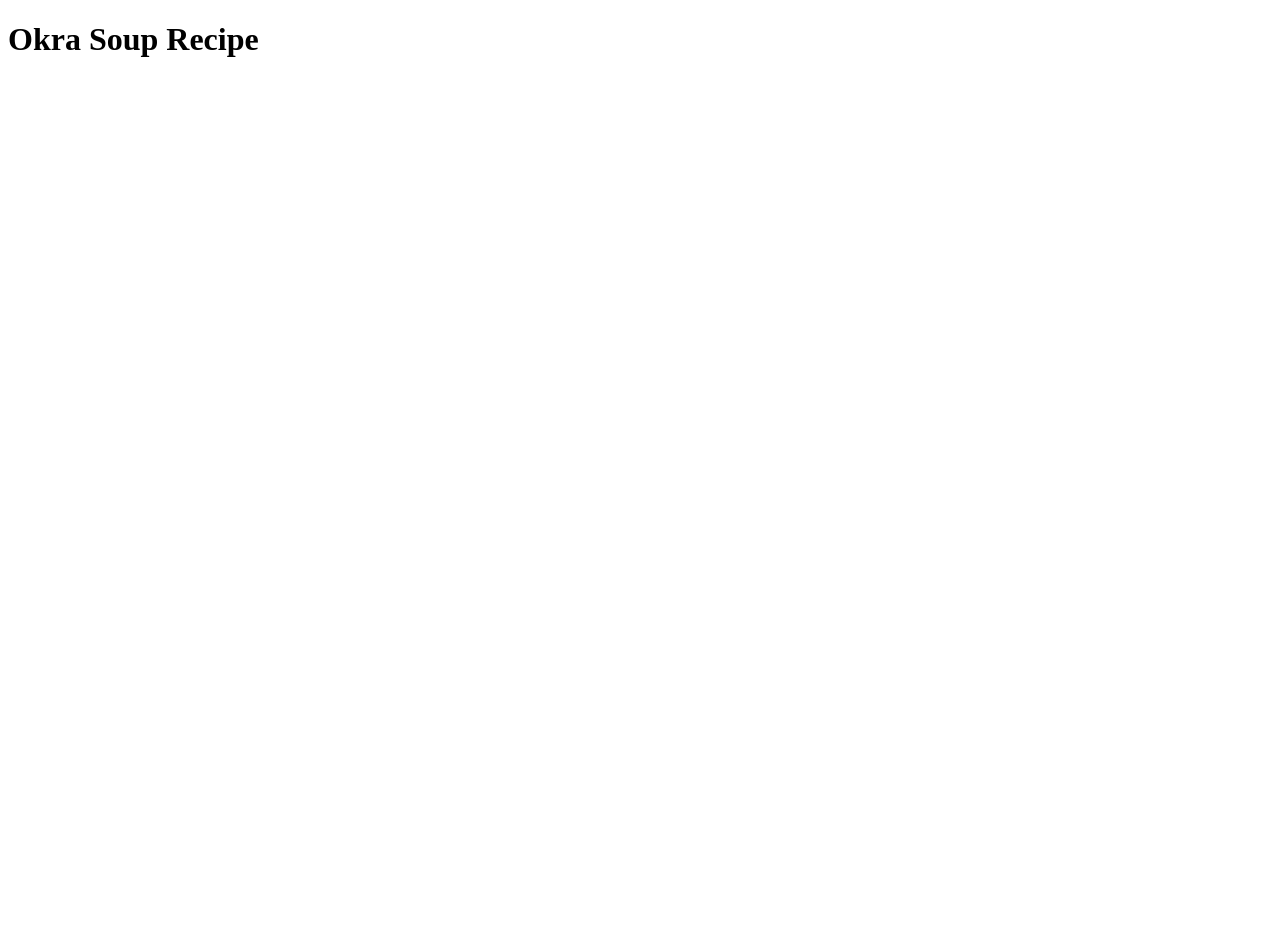
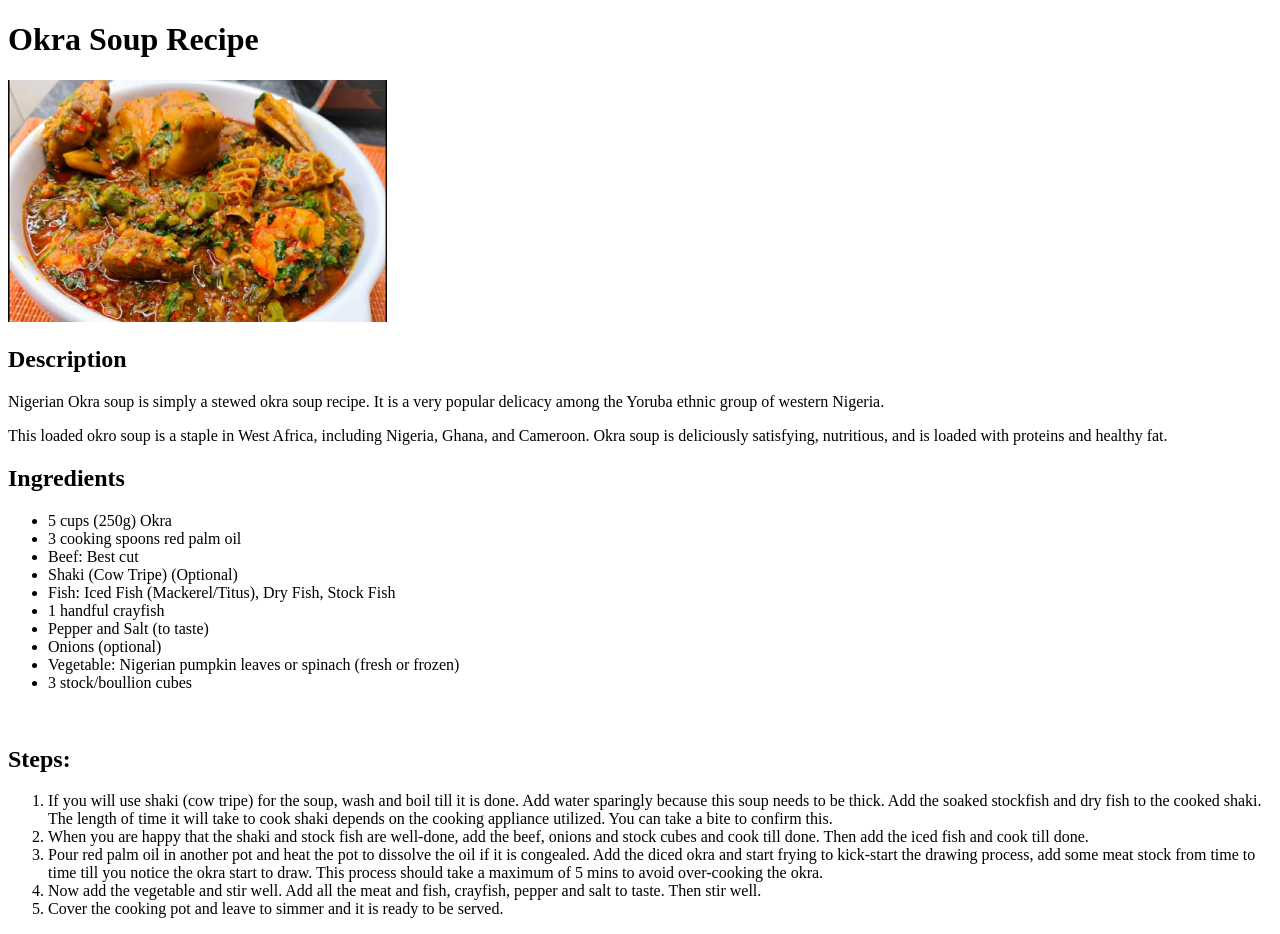
Before and after one commit to Christianihechi/odin-recipes, a plain HTML site: page recipes/okra-soup.html in a window 1280 px wide. Before the commit the page ends 800 px from the top, so only its background shows below. Drawn offline with Linux system fonts and the light colour scheme.

Commit message:
Edit recipes to 3 in total

```diff
--- a/recipes/okra-soup.html
+++ b/recipes/okra-soup.html
@@ -9,8 +9,39 @@
 
 <body>
 <h1>Okra Soup Recipe</h1>
+<p></p>
+<img src="../images/okra-soup.jpeg" width="30%">
+<p></p>
 
-<p></p>
+<h2>Description</h2>
+<p>Nigerian Okra soup is simply a stewed okra soup recipe. It is a very popular delicacy among the Yoruba ethnic group of western Nigeria.</p>
+<p>This loaded okro soup is a staple in West Africa, including Nigeria, Ghana, and Cameroon. Okra soup is deliciously satisfying, nutritious, and is loaded with proteins and healthy fat.</p>
+
+<h2>Ingredients</h2>
+<ul>
+    <li>5 cups (250g) Okra</li>
+    <li>3 cooking spoons red palm oil</li>
+    <li>Beef: Best cut</li>
+    <li>Shaki (Cow Tripe) (Optional)</li>
+    <li>Fish: Iced Fish (Mackerel/Titus), Dry Fish, Stock Fish</li>
+    <li>1 handful crayfish</li>
+    <li>Pepper and Salt (to taste)</li>
+    <li>Onions (optional)</li>
+    <li>Vegetable: Nigerian pumpkin leaves or spinach (fresh or frozen)</li>
+    <li>3 stock/boullion cubes</li>
+</ul>
+
+    <br>
+    <h2>Steps:</h2>
+
+    <ol>
+        <li>If you will use shaki (cow tripe) for the soup, wash and boil till it is done. Add water sparingly because this soup needs to be thick. Add the soaked stockfish and dry fish to the cooked shaki. The length of time it will take to cook shaki depends on the cooking appliance utilized. You can take a bite to confirm this.</li>
+        <li>When you are happy that the shaki and stock fish are well-done, add the beef, onions and stock cubes and cook till done. Then add the iced fish and cook till done.</li>
+        <li>Pour red palm oil in another pot and heat the pot to dissolve the oil if it is congealed. Add the diced okra and start frying to kick-start the drawing process, add some meat stock from time to time till you notice the okra start to draw. This process should take a maximum of 5 mins to avoid over-cooking the okra.</li>
+        <li>Now add the vegetable and stir well. Add all the meat and fish, crayfish, pepper and salt to taste. Then stir well.</li>
+        <li>Cover the cooking pot and leave to simmer and it is ready to be served.</li>
+    </ol>
+
 
 </body>
 
```
Also changed, not shown: index.html (+0 -1 lines), recipes/onugbu-soup.html (deleted, +0 -17 lines), images/okra-soup.jpeg (added).
